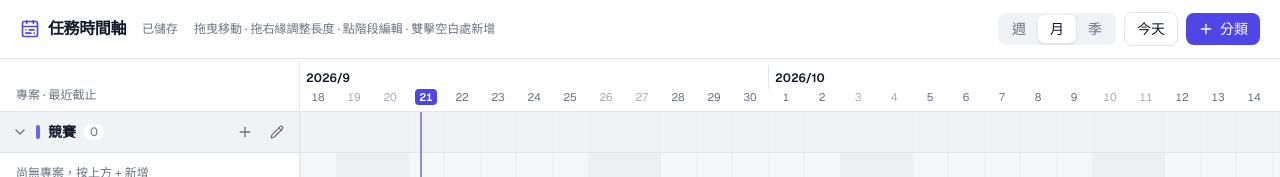
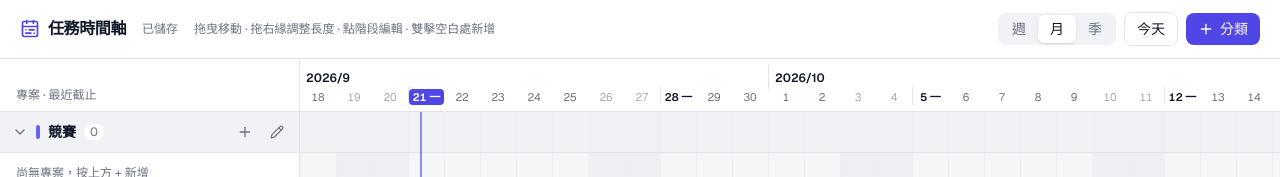
Before and after one commit to storiesbang/task-timeline, a Next.js app: page / in a window 1280 px wide. Shown: the top 177 px of the page. Built offline with nearby package versions, Linux system fonts and the light colour scheme.

Commit message:
時間軸表頭：週一加分隔線與星期標示
縮放到再小也保留「一」，可以自己往後推算其他日期是禮拜幾。

Co-Authored-By: Claude Opus 5 <noreply@anthropic.com>

```diff
--- a/app/page.tsx
+++ b/app/page.tsx
@@ -304,18 +304,20 @@ export default function TimelinePage() {
                 const d = new Date(rangeStart);
                 d.setDate(d.getDate() + i);
                 const isToday = d.getTime() === today;
-                if (px < 20 && d.getDay() !== 1 && !isToday) return null;
+                // ponytail: 週一加左分隔線＋星期標示，其餘日期靠它自己往後數
+                const isMonday = d.getDay() === 1;
+                if (px < 20 && !isMonday && !isToday) return null;
                 return (
                   <div
                     key={i}
-                    className="absolute bottom-1.5 flex justify-center text-[11px] tabular-nums"
+                    className={`absolute bottom-1.5 flex justify-center text-[11px] tabular-nums ${isMonday ? 'top-7 border-l items-end' : ''}`}
                     style={{ left: x(d.getTime()), width: px < 20 ? undefined : px }}
                   >
                     <span
-                      className={`rounded px-1 whitespace-nowrap ${isToday ? 'bg-accent font-semibold text-white' : d.getDay() % 6 === 0 ? 'text-muted/60' : 'text-muted'}`}
+                      className={`rounded px-1 whitespace-nowrap ${isToday ? 'bg-accent font-semibold text-white' : isMonday ? 'font-semibold text-fg' : d.getDay() % 6 === 0 ? 'text-muted/60' : 'text-muted'}`}
                     >
                       {d.getDate()}
-                      {px >= 60 && ` ${'日一二三四五六'[d.getDay()]}`}
+                      {(px >= 60 || isMonday) && ` ${'日一二三四五六'[d.getDay()]}`}
                     </span>
                   </div>
                 );
```
